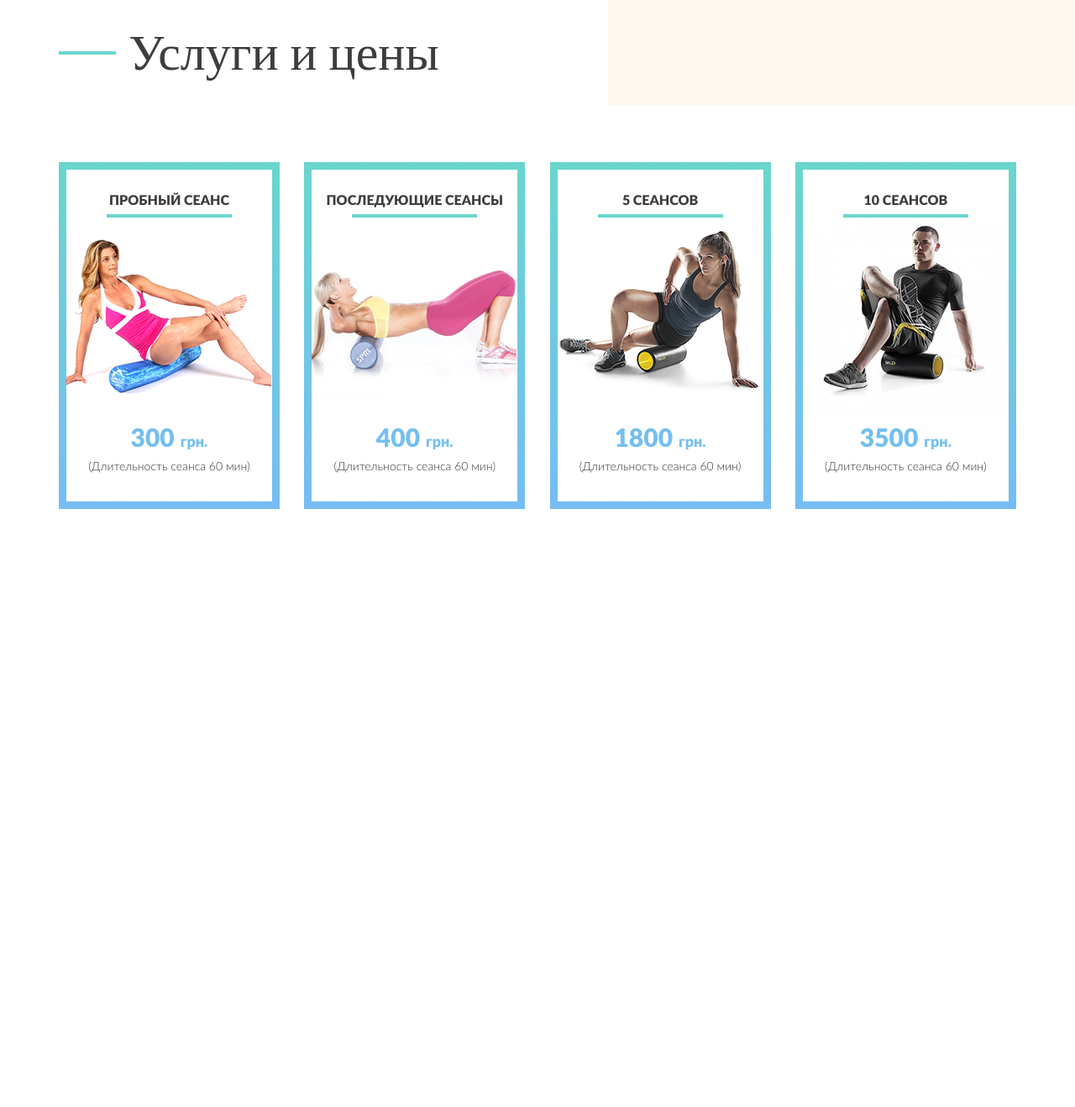
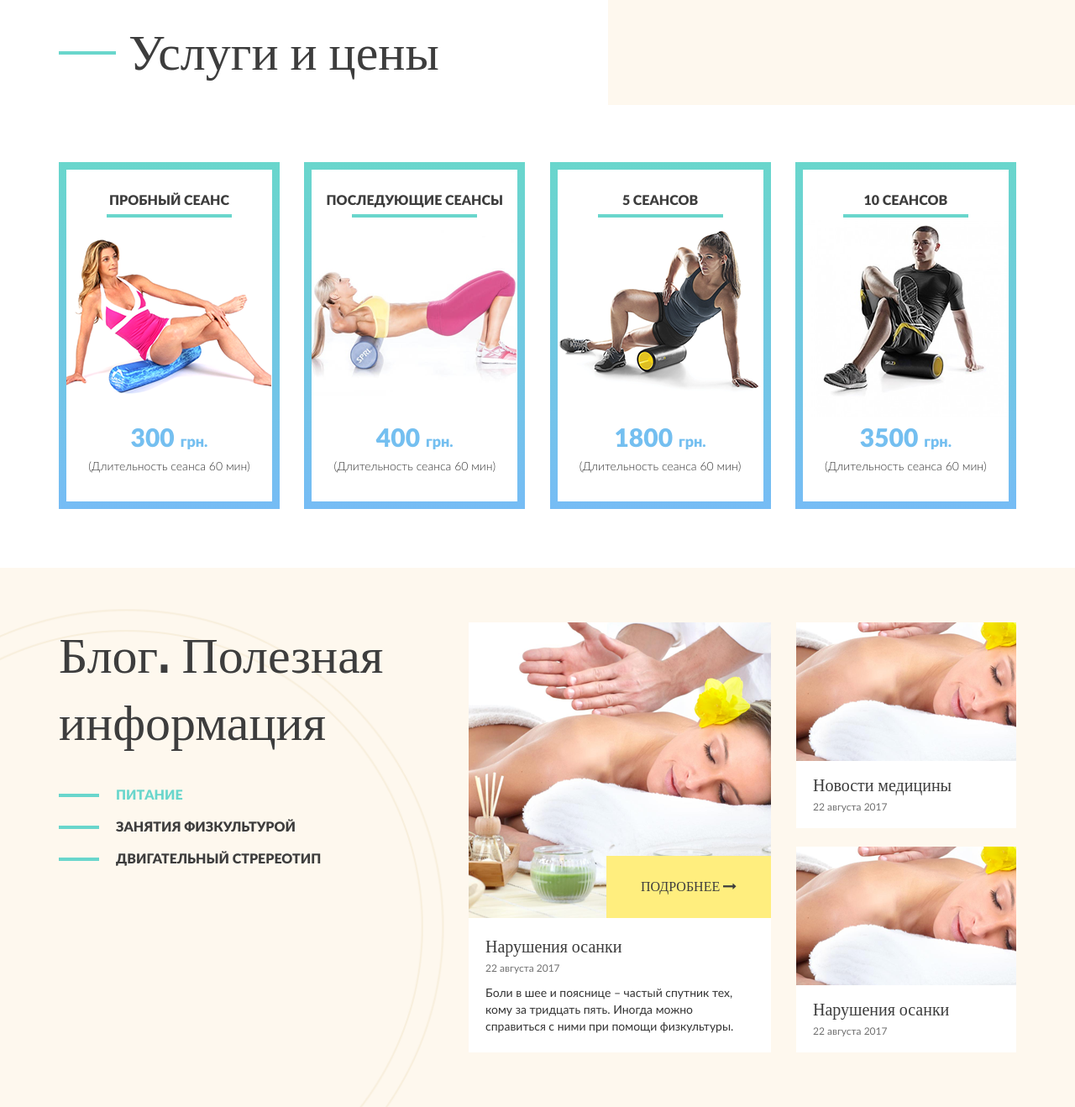
Before and after one commit to KRO94/B2H, a PHP site: page / in a window 1280 px wide. Shown: the part 2760-4078 px from the top of the page at 84% size. Before the commit the page ends 3366 px from the top, so only its background shows below. Run offline with PHP 8.4, Linux system fonts and the light colour scheme; some libraries are stand-ins or nearby versions; some web fonts are replaced.

Commit message:
Створив блок blog-block

```diff
--- a/css/media.css
+++ b/css/media.css
@@ -47,7 +47,6 @@
 		margin-left: 11.01%;
 		margin-right: 11.01%;
 	}
-	/*--------------------------SERVICES-BLOCK END--------------------------*/
 }
 
 /* Medium Devices, Desktops */
@@ -135,6 +134,15 @@
 			margin-right: 6.74%;
 		}
 	/*--------------------------SERVICES-BLOCK END--------------------------*/
+
+	/*--------------------------BLOG-BLOCK START--------------------------*/
+	.blog-block .choose,
+	.blog-block .posts {
+		float: none;
+		margin: 10px auto;
+		width: 100%;
+	}
+	/*---------------------------BLOG-BLOCK END---------------------------*/
 }
 
 /* Small Devices, Tablets */
@@ -237,6 +245,16 @@
 		margin-right: auto;
 	}
 	/*--------------------------SERVICES-BLOCK END--------------------------*/
+
+	/*--------------------------BLOG-BLOCK START--------------------------*/
+	.blog-block .posts .postBlogBlock:not(:first-child),
+	.blog-block .posts .postBlogBlock {
+		width: 100%;
+		float: none;
+		display: block;
+		margin: 0 auto 20px;
+	}
+	/*---------------------------BLOG-BLOCK END---------------------------*/
 }
 
 /* Extra Small Devices, Phones */
@@ -293,6 +311,19 @@
 				width: 100%;
 			}
 	/*-------------------------GALLERY-BLOCK END-------------------------*/
+
+	/*--------------------------BLOG-BLOCK START--------------------------*/
+	.blog-block .title {
+		line-height: 58px;
+	}
+	.blog-block .chBlock {
+		font-size: 1.5rem;
+	}
+		.blog-block .chBlock hr {
+			margin-right: 10px;
+			width: 7.3%;
+		}
+	/*---------------------------BLOG-BLOCK END---------------------------*/
 }
 
 /* Custom, iPhone Retina */
--- a/css/style.css
+++ b/css/style.css
@@ -39,6 +39,7 @@ p, hr, ol, ul {
 	-moz-transition: all 1s ease;
 	-o-transition: all 1s ease;
 	transition: all 1s ease;
+	cursor: pointer;
 }
 
 .btn-press:hover {
@@ -309,6 +310,7 @@ header {
 	width: 100%;
 	padding: 30px 0 65px;
 	background-color: #fef8ed;
+	cursor: pointer;
 }
 	.block-video iframe {
 		display: none;
@@ -532,3 +534,132 @@ header {
 					line-height: 20px;
 				}
 /*--------------------------SERVICES-BLOCK END--------------------------*/
+
+/*--------------------------BLOG-BLOCK START--------------------------*/
+.blog-block {
+	position: relative;
+	width: 100%;
+	background: url(../img/blog_bg.png) no-repeat center;
+	background-size: cover;
+	padding: 65px 0;
+}
+	.blog-block .title {
+		max-width: 390px;
+		line-height: 80px;
+	}
+	.blog-block .choose {
+		max-width: 390px;
+		width: 43.80%;
+	}
+	.blog-block .chBlock {
+		font-family: 'Lato-Black';
+		text-transform: uppercase;
+		color: #3d3d3d;
+		max-width: 360px;
+		width: 100%;
+		margin-bottom: 15px;
+		cursor: pointer;
+	}
+	.blog-block .chBlock hr {
+		float: left;
+		margin-top: 9px;
+		margin-right: 20px;
+		height: 4px;
+		width: 48px;
+		border: none;
+		background: #69d6cc;
+	}
+	.blog-block .chBlock.active {
+		color: #69d6cc;
+	}
+	.blog-block .posts {
+		max-width: 652px;
+		width: 57.19%;
+	}
+	.blog-block .posts .blog_1,
+	.blog-block .posts .blog_2,
+	.blog-block .posts .blog_3 {
+		display: none;
+	}
+	.blog-block .posts .blog_1.active,
+	.blog-block .posts .blog_2.active,
+	.blog-block .posts .blog_3.active {
+		display: block;
+	}
+		.blog-block .posts .postBlogBlock {
+			position: relative;
+			float: left;
+			width: 55.21%;
+			max-width: 360px;
+		}
+			.blog-block .posts .postBlogBlock .blockImg {
+				position: relative;
+				display: block;
+				width: 100%;
+				z-index: 1;
+				overflow: hidden;
+				max-height: 352px;
+				padding: 278px 0 0;
+			}
+				.blog-block .posts .postBlogBlock .blockImg img {
+					position: absolute;
+					top: 50%;
+					left: 50%;
+					transform: translate(-50%, -50%);
+					max-width: 1140px;
+					min-height: 352px;
+				}
+				.blog-block .posts .postBlogBlock .blockImg .more {
+					float: right;
+					line-height: 74px;
+					width: 196px;
+				}
+			.blog-block .posts .postBlogBlock .blockText {
+				position: relative;
+				background: #ffffff;
+				padding: 20px;
+			}
+				.blog-block .posts .postBlogBlock .blockText .name {
+					display: block;
+					font-family: 'Raleway-Bold';
+					font-size: 2rem;
+					line-height: 30px;
+					color: #3c3c3c;
+				}
+				.blog-block .posts .postBlogBlock .blockText .date {
+					color: #717171;
+					font-family: 'Lato-Regular';
+					font-size: 1.2rem;
+					line-height: 20px;
+				}
+				.blog-block .posts .postBlogBlock .blockText p {
+					font-family: 'Lato-Regular';
+					font-size: 1.4rem;
+					line-height: 20px;
+					margin-top: 10px;
+				}
+		.blog-block .posts .postBlogBlock:not(:first-child) {
+			width: 40.18%;
+			max-width: 262px;
+			margin-left: 4.6%;
+		}
+		.blog-block .posts .postBlogBlock:nth-child(2) {
+			margin-bottom: 22px;
+		}
+			.blog-block .posts .postBlogBlock:not(:first-child) .blockText {
+				padding: 15px 20px;
+			}
+		.blog-block .posts .postBlogBlock:not(:first-child) .blockImg {
+			max-height: 165px;
+			padding: 165px 0 0;
+		}
+			.blog-block .posts .postBlogBlock:not(:first-child) .blockImg img {
+				min-height: 165px;
+			}
+			.blog-block .posts .postBlogBlock:not(:first-child) .blockImg .more {
+				display: none;
+			}
+			.blog-block .posts .postBlogBlock:not(:first-child) .blockText p {
+				display: none;
+			}
+/*---------------------------BLOG-BLOCK END---------------------------*/
--- a/index.php
+++ b/index.php
@@ -4,4 +4,5 @@
 	<?php require_once 'pages/method_block.php'; ?>
 	<?php require_once 'pages/gallery_block.php'; ?>
 	<?php require_once 'pages/services_block.php'; ?>
+	<?php require_once 'pages/blog_block.php'; ?>
 	<?php require_once 'footer.php'; ?>
--- a/js/script.js
+++ b/js/script.js
@@ -53,4 +53,16 @@ $('.slider').owlCarousel({
 			}
 	});
 /*-------------------------------VIDEO------------------------------------*/
+
+/*-------------------------------SWITCH------------------------------------*/
+	$('.blog-block .leftBlock div .chBlock').click(function(){
+		$('.blog-block .leftBlock div .chBlock, .blog-block .posts div').removeClass('active');
+		$(this).addClass('active');
+		for (var i = 1; i <= $('.blog-block .leftBlock div .chBlock').length; i++) {
+			if($('.blog-block .leftBlock div .chBlock:nth-child('+i+')').is('.active')) {
+				$('.blog-block .posts .blog_'+i+'').addClass('active');
+			}
+		}
+	});
+/*-------------------------------SWITCH------------------------------------*/
 });
--- /dev/null
+++ b/pages/blog_block.php
@@ -0,0 +1,125 @@
+<div class="blog-block">
+	<div class="container">
+		<div class="leftBlock choose">
+			<div class="title">Блог. Полезная информация</div>
+			<div>
+				<div class="chBlock active">
+					<hr>Питание
+				</div>
+				<div class="chBlock">
+					<hr>Занятия физкультурой
+				</div>
+				<div class="chBlock">
+					<hr>Двигательный стререотип
+				</div>
+			</div>
+		</div>
+		<div class="rightBlock posts">
+			<div class="blog_1 active">
+				<div class="postBlogBlock">
+					<a href="#" class="blockImg">
+						<img src="img/main_post_img_1.png" alt="" class="img-responsive">
+						<span class="btn-press more">Подробнее <i class="fa fa-long-arrow-right" aria-hidden="true"></i></span>
+					</a>
+					<div class="blockText">
+						<a href="#" class="name">Нарушения осанки</a>
+						<div class="date">22 августа 2017</div>
+						<p>Боли в шее и пояснице – частый спутник тех, кому за тридцать пять. Иногда можно справиться с ними при помощи физкультуры.</p>
+					</div>
+				</div>
+				<div class="postBlogBlock">
+					<a href="#" class="blockImg">
+						<img src="img/main_post_img_1.png" alt="" class="img-responsive">
+						<span class="btn-press more">Подробнее <i class="fa fa-long-arrow-right" aria-hidden="true"></i></span>
+					</a>
+					<div class="blockText">
+						<a href="#" class="name">Новости медицины</a>
+						<div class="date">22 августа 2017</div>
+						<p>Боли в шее и пояснице – частый спутник тех, кому за тридцать пять. Иногда можно справиться с ними при помощи физкультуры.</p>
+					</div>
+				</div>
+				<div class="postBlogBlock">
+					<a href="#" class="blockImg">
+						<img src="img/main_post_img_1.png" alt="" class="img-responsive">
+						<span class="btn-press more">Подробнее <i class="fa fa-long-arrow-right" aria-hidden="true"></i></span>
+					</a>
+					<div class="blockText">
+						<a href="#" class="name">Нарушения осанки</a>
+						<div class="date">22 августа 2017</div>
+						<p>Боли в шее и пояснице – частый спутник тех, кому за тридцать пять. Иногда можно справиться с ними при помощи физкультуры.</p>
+					</div>
+				</div>
+			</div>
+			<div class="blog_2">
+				<div class="postBlogBlock">
+					<a href="#" class="blockImg">
+						<img src="img/main_post_img_1.png" alt="" class="img-responsive">
+						<span class="btn-press more">Подробнее <i class="fa fa-long-arrow-right" aria-hidden="true"></i></span>
+					</a>
+					<div class="blockText">
+						<a href="#" class="name">Нарушения осанки</a>
+						<div class="date">22 августа 2017</div>
+						<p>Боли в шее и пояснице – частый спутник тех, кому за тридцать пять. Иногда можно справиться с ними при помощи физкультуры.</p>
+					</div>
+				</div>
+				<div class="postBlogBlock">
+					<a href="#" class="blockImg">
+						<img src="img/main_post_img_1.png" alt="" class="img-responsive">
+						<span class="btn-press more">Подробнее <i class="fa fa-long-arrow-right" aria-hidden="true"></i></span>
+					</a>
+					<div class="blockText">
+						<a href="#" class="name">Новости медицины</a>
+						<div class="date">22 августа 2017</div>
+						<p>Боли в шее и пояснице – частый спутник тех, кому за тридцать пять. Иногда можно справиться с ними при помощи физкультуры.</p>
+					</div>
+				</div>
+				<div class="postBlogBlock">
+					<a href="#" class="blockImg">
+						<img src="img/main_post_img_1.png" alt="" class="img-responsive">
+						<span class="btn-press more">Подробнее <i class="fa fa-long-arrow-right" aria-hidden="true"></i></span>
+					</a>
+					<div class="blockText">
+						<a href="#" class="name">Нарушения осанки</a>
+						<div class="date">22 августа 2017</div>
+						<p>Боли в шее и пояснице – частый спутник тех, кому за тридцать пять. Иногда можно справиться с ними при помощи физкультуры.</p>
+					</div>
+				</div>
+			</div>
+			<div class="blog_3">
+				<div class="postBlogBlock">
+					<a href="#" class="blockImg">
+						<img src="img/main_post_img_1.png" alt="" class="img-responsive">
+						<span class="btn-press more">Подробнее <i class="fa fa-long-arrow-right" aria-hidden="true"></i></span>
+					</a>
+					<div class="blockText">
+						<a href="#" class="name">Нарушения осанки</a>
+						<div class="date">22 августа 2017</div>
+						<p>Боли в шее и пояснице – частый спутник тех, кому за тридцать пять. Иногда можно справиться с ними при помощи физкультуры.</p>
+					</div>
+				</div>
+				<div class="postBlogBlock">
+					<a href="#" class="blockImg">
+						<img src="img/main_post_img_1.png" alt="" class="img-responsive">
+						<span class="btn-press more">Подробнее <i class="fa fa-long-arrow-right" aria-hidden="true"></i></span>
+					</a>
+					<div class="blockText">
+						<a href="#" class="name">Новости медицины</a>
+						<div class="date">22 августа 2017</div>
+						<p>Боли в шее и пояснице – частый спутник тех, кому за тридцать пять. Иногда можно справиться с ними при помощи физкультуры.</p>
+					</div>
+				</div>
+				<div class="postBlogBlock">
+					<a href="#" class="blockImg">
+						<img src="img/main_post_img_1.png" alt="" class="img-responsive">
+						<span class="btn-press more">Подробнее <i class="fa fa-long-arrow-right" aria-hidden="true"></i></span>
+					</a>
+					<div class="blockText">
+						<a href="#" class="name">Нарушения осанки</a>
+						<div class="date">22 августа 2017</div>
+						<p>Боли в шее и пояснице – частый спутник тех, кому за тридцать пять. Иногда можно справиться с ними при помощи физкультуры.</p>
+					</div>
+				</div>
+			</div>
+		</div>
+	</div>
+</div>
```
Also changed, not shown: img/blog_bg.png (added), img/main_post_img_1.png (added).
